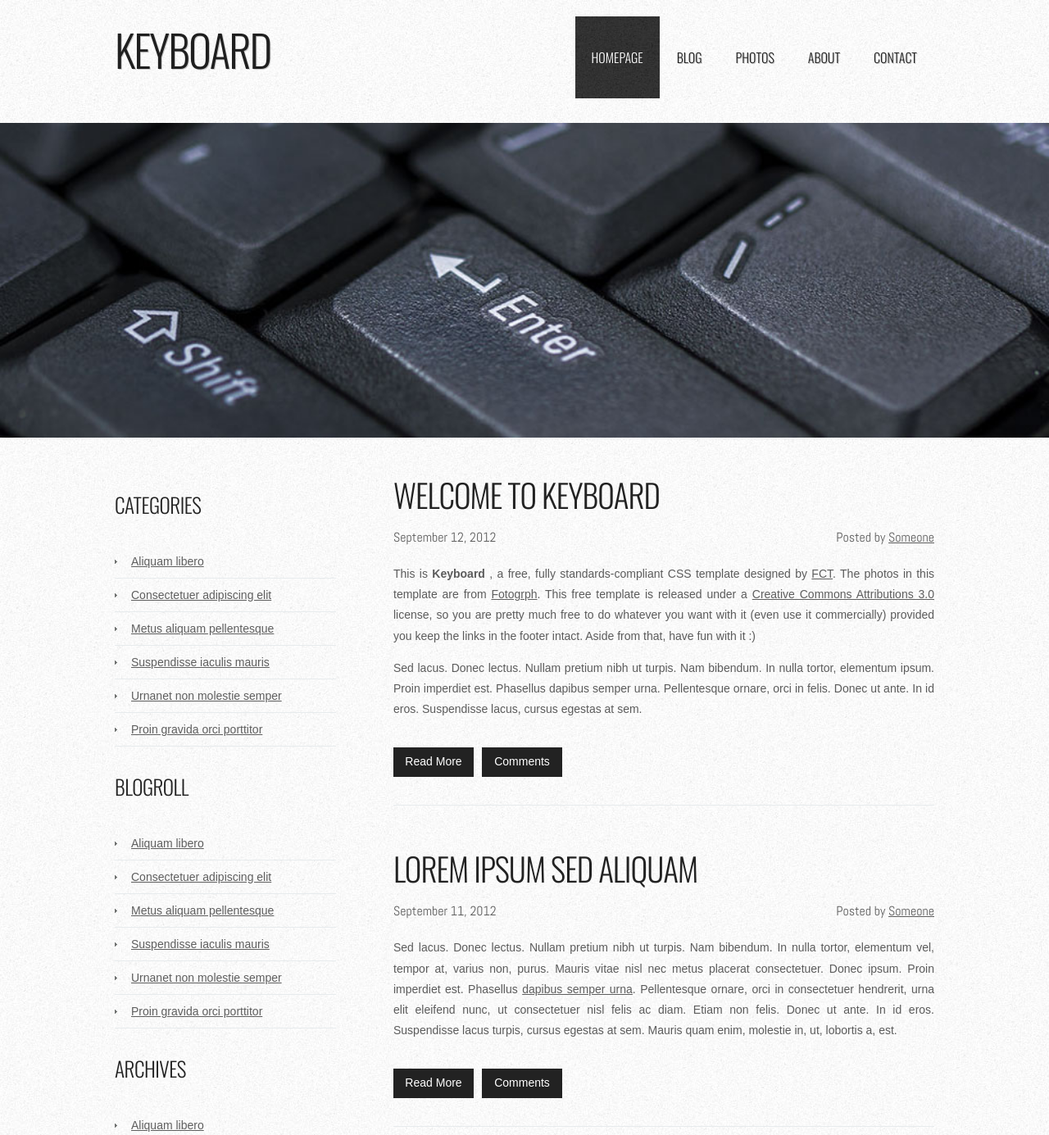
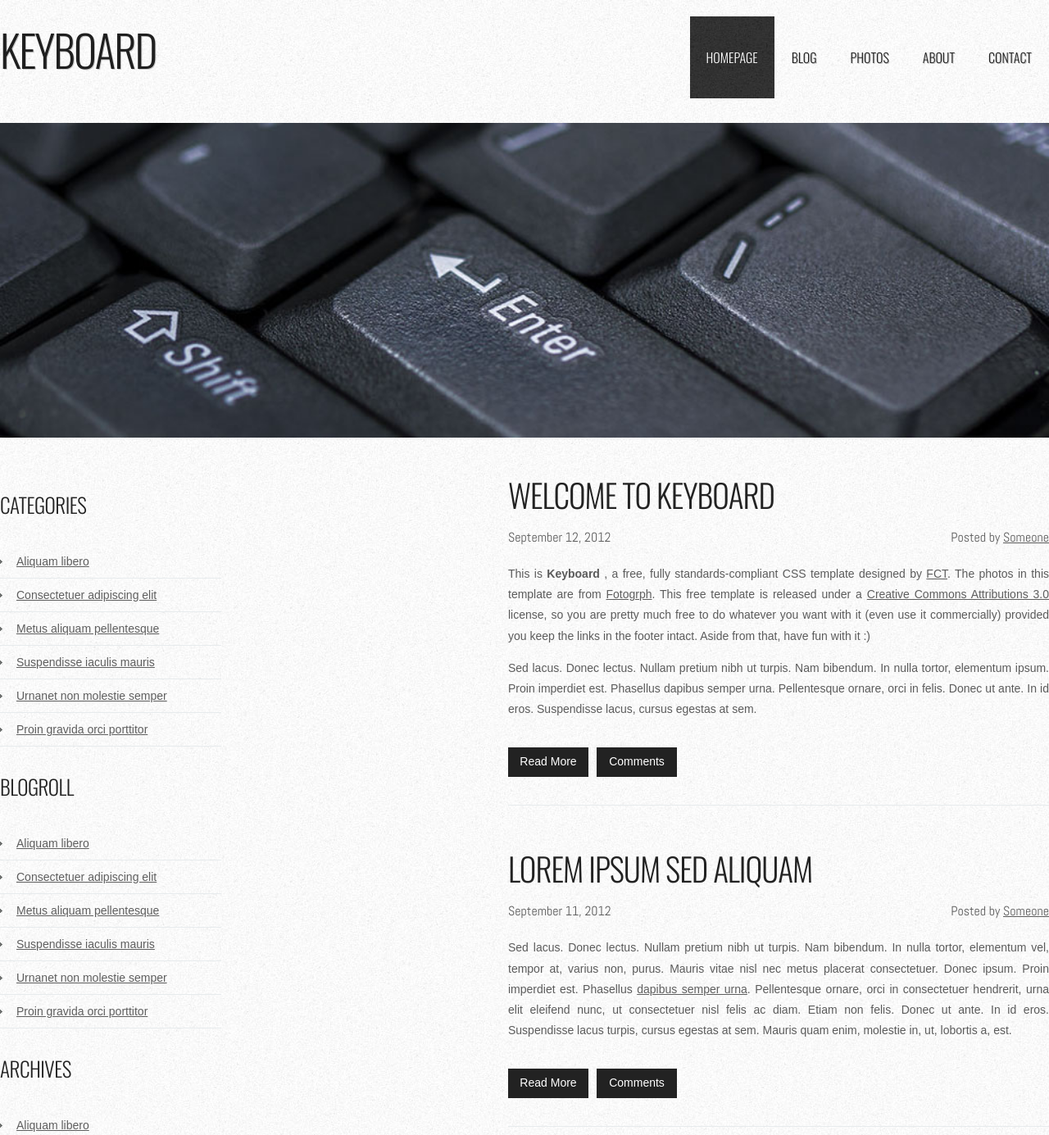
Before and after one commit to lyockey/project_transformation_yockey_lauren, a plain HTML site: page index.html in a window 1280 px wide. Shown: the top 1385 px of the page at 82% size. Drawn offline with nearby package versions, Linux system fonts and the light colour scheme.

Commit message:
fix horizontal scrollbar issue
removed 1000px fixed widths from page, container and header elements

```diff
--- a/css/main.css
+++ b/css/main.css
@@ -47,7 +47,6 @@ a {
 }
 
 .container {
-    width: 1000px;
     margin: 0 auto;
 }
 
@@ -58,7 +57,6 @@ a {
 }
 
 #header {
-    width: 1000px;
     height: 150px;
     margin: 0 auto;
     padding: 0 0;
@@ -162,7 +160,6 @@ a {
 
 /* Page */
 #page {
-    width: 1000px;
     margin: 0 auto;
     padding: 30px 0;
 }
```
